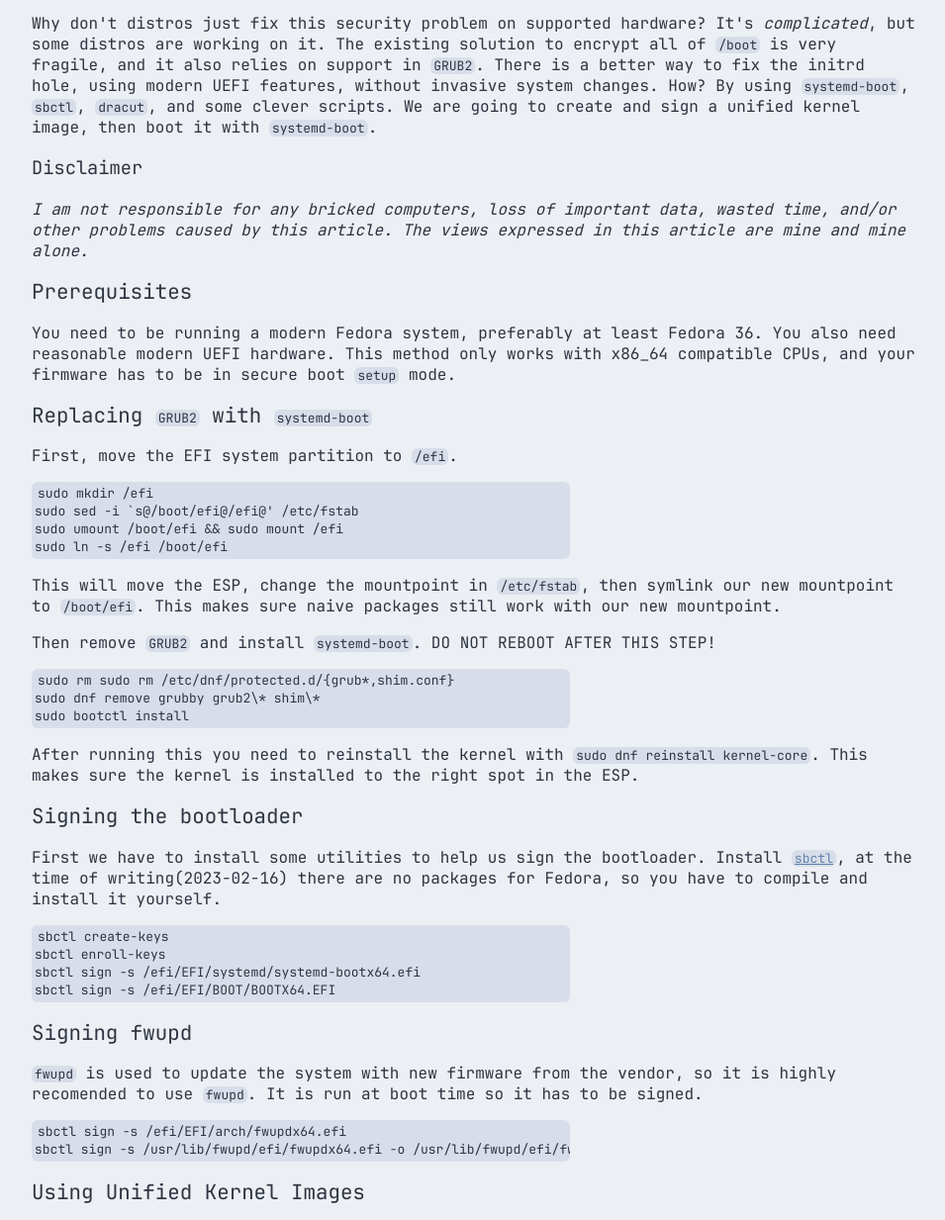
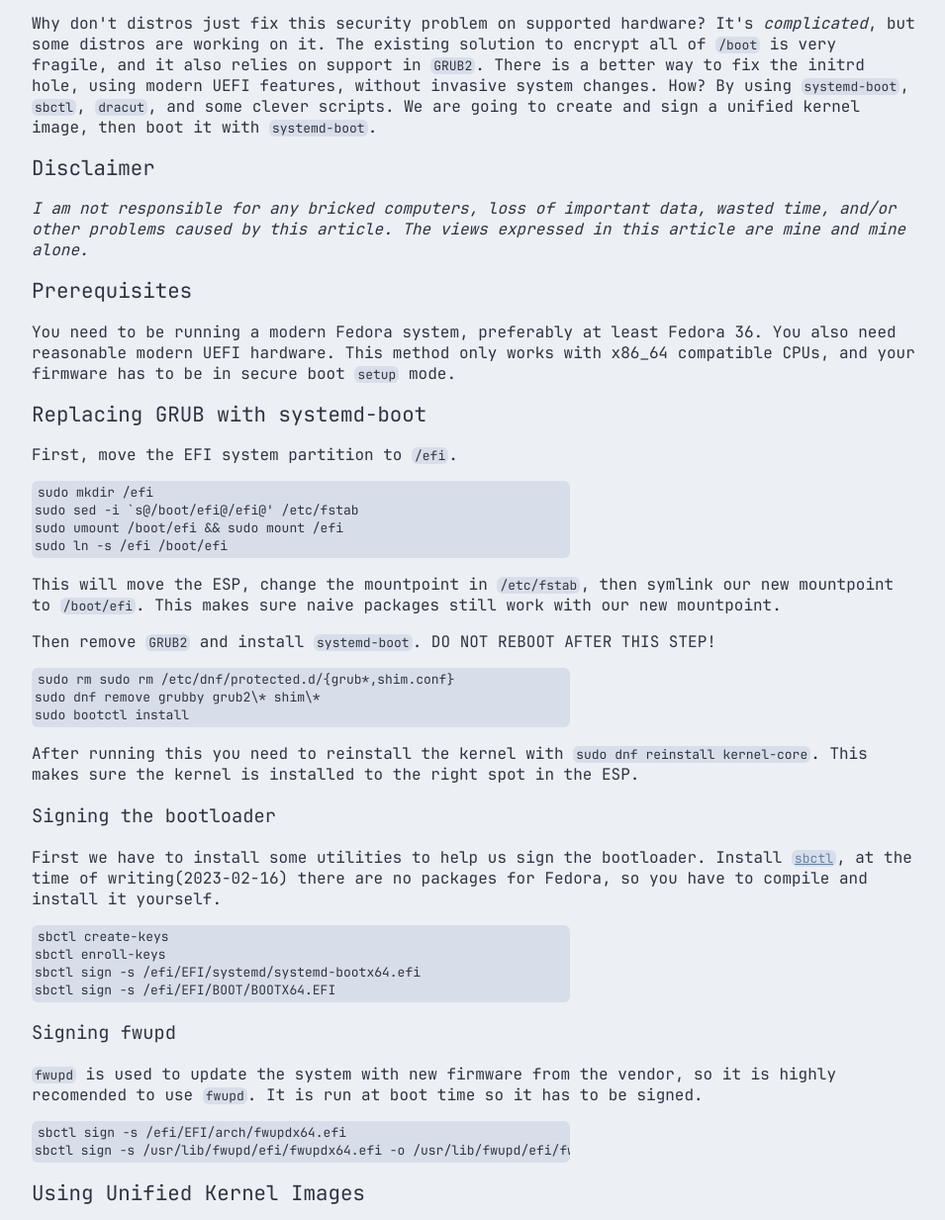
Before and after one commit to sharpenedblade/sharpenedblade.github.io, an Eleventy site: page posts/using-a-fully-signed-boot-chain-on-fedora-37/index.md in a window 1280 px wide. Shown: the part 250-1483 px from the top of the page at 99% size, without its empty margins (160-1115 px from the left). Built offline with nearby package versions, Linux system fonts and the light colour scheme; Eleventy itself is replaced by a stand-in of ours; code samples lack their colours; files that its build step writes are made by us from their sources.

Commit message:
fix: Fix header alignments

````diff
--- a/posts/using-a-fully-signed-boot-chain-on-fedora-37/index.md
+++ b/posts/using-a-fully-signed-boot-chain-on-fedora-37/index.md
@@ -8,7 +8,7 @@
 
 Why don't distros just fix this security problem on supported hardware? It's *complicated*, but some distros are working on it. The existing solution to encrypt all of `/boot` is very fragile, and it also relies on support in `GRUB2`. There is a better way to fix the initrd hole, using modern UEFI features, without invasive system changes. How? By using `systemd-boot`, `sbctl`, `dracut`, and some clever scripts. We are going to create and sign a unified kernel image, then boot it with `systemd-boot`.
 
-### Disclaimer
+## Disclaimer
 
 *I am not responsible for any bricked computers, loss of important data, wasted time, and/or other problems caused by this article. The views expressed in this article are mine and mine alone.*
 
@@ -16,7 +16,7 @@
 
 You need to be running a modern Fedora system, preferably at least Fedora 36. You also need reasonable modern UEFI hardware. This method only works with x86_64 compatible CPUs, and your firmware has to be in secure boot `setup` mode.
 
-## Replacing `GRUB2` with `systemd-boot`
+## Replacing GRUB with systemd-boot
 
 First, move the EFI system partition to `/efi`.
 
@@ -39,7 +39,7 @@
 
 After running this you need to reinstall the kernel with `sudo dnf reinstall kernel-core`. This makes sure the kernel is installed to the right spot in the ESP.
 
-## Signing the bootloader
+### Signing the bootloader
 
 First we have to install some utilities to help us sign the bootloader. Install [`sbctl`](https://github.com/Foxboron/sbctl), at the time of writing(2023-02-16) there are no packages for Fedora, so you have to compile and install it yourself.
 
@@ -50,7 +50,7 @@
 sbctl sign -s /efi/EFI/BOOT/BOOTX64.EFI
 ```
 
-## Signing fwupd
+### Signing fwupd
 
 `fwupd` is used to update the system with new firmware from the vendor, so it is highly recomended to use `fwupd`. It is run at boot time so it has to be signed.
 
````
